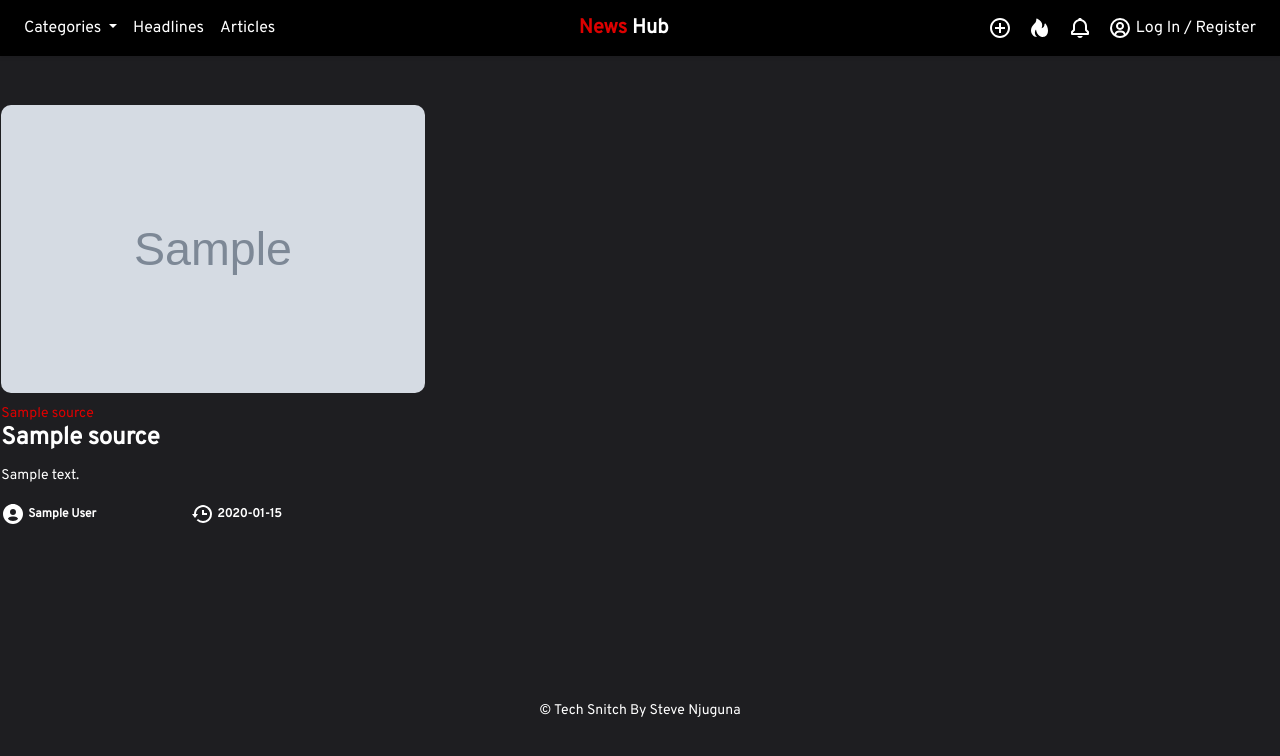
After one commit to steve-njuguna-k/Flask-News-App, a Flask app: template app/templates/business.html in a window 1280 px wide. The commit adds this page. Shown: the top 756 px of the page. Run offline with Flask 2, Linux system fonts and the light colour scheme; the template is opened without the code that fills it: most values are stand-ins (such as "Sample title", 1, 10 or a date in 2020); grey boxes marked "Sample" are stand-in pictures; some libraries are stand-ins or nearby versions.

Commit message:
Added business html page & function

```diff
--- a/app/models.py
+++ b/app/models.py
@@ -1,13 +1,11 @@
 import string
 
 class Sources:
-    def __init__(self,id:string,name,description,url,country,language):
+    def __init__(self,id:string,name,description,url):
         self.id=id,
         self.name=name,
         self.description=description
         self.url=url
-        self.language=language
-        self.country=country
 
 class Articles:
     '''Define article model'''
--- a/app/templates/base.html
+++ b/app/templates/base.html
@@ -32,8 +32,16 @@
               <div class="collapse navbar-collapse justify-content-between" id="navbarToggle">
 
                 <ul class="navbar-nav">
-                  <li class="nav-item">
-                    <a class="nav-link" href="#">Sources <span class="sr-only">(current)</span></a>
+                    <li class="nav-item dropdown">
+                        <a class="nav-link dropdown-toggle" href="#" id="navbarDropdown" role="button" data-toggle="dropdown" aria-expanded="false">
+                          Categories
+                        </a>
+                        <div class="dropdown-menu" aria-labelledby="navbarDropdown">
+                          <a class="dropdown-item" href="{{ url_for('business') }}">Business</a>
+                          <a class="dropdown-item" href="#">Another action</a>
+                          <div class="dropdown-divider"></div>
+                          <a class="dropdown-item" href="#">Something else here</a>
+                        </div>
                     </li>
                     <li class="nav-item">
                         <a class="nav-link" href="{{ url_for('headlines') }}">Headlines</a>
--- /dev/null
+++ b/app/templates/business.html
@@ -0,0 +1,32 @@
+{% extends 'base.html' %}
+
+{% block content %}
+
+<div class="container-fluid landing">
+    <div class="row">
+        {% for source, title, desc, author, img, p_date, url in sources %}
+            <div class="col-md-4 d-flex justify-content-center article-body">
+                <a href = "{{ url }}" target="_blank">
+                    <div class="article-card" style="width: 29rem; height: 250px;">
+                        <div class="card-body">
+                            <img src="{{ img }}" class="card-img-top image-fluid" alt="...">
+                            <p class="source">{{ source.name }}</p>
+                            <h2 class="card-title article-name"><b>{{ title }}</b></h2>
+                            <p> {{ desc }} </p>
+                            <div class="row">
+                                <div class="col-md-5">
+                                    <p class="author text-muted"><b><svg xmlns="http://www.w3.org/2000/svg" width="24" height="24" viewBox="0 0 24 24" style="fill: rgba(255, 255, 255, 1);transform: ;msFilter:;"><path d="M12 2C6.579 2 2 6.579 2 12s4.579 10 10 10 10-4.579 10-10S17.421 2 12 2zm0 5c1.727 0 3 1.272 3 3s-1.273 3-3 3c-1.726 0-3-1.272-3-3s1.274-3 3-3zm-5.106 9.772c.897-1.32 2.393-2.2 4.106-2.2h2c1.714 0 3.209.88 4.106 2.2C15.828 18.14 14.015 19 12 19s-3.828-.86-5.106-2.228z"></path></svg> {{ author }}</b></p>
+                                </div>
+                                <div class="col-md-7">
+                                    <p class="date text-muted"><b><svg xmlns="http://www.w3.org/2000/svg" width="24" height="24" viewBox="0 0 24 24" style="fill: rgba(255, 255, 255, 1);transform: ;msFilter:;"><path d="M12 8v5h5v-2h-3V8z"></path><path d="M21.292 8.497a8.957 8.957 0 0 0-1.928-2.862 9.004 9.004 0 0 0-4.55-2.452 9.09 9.09 0 0 0-3.626 0 8.965 8.965 0 0 0-4.552 2.453 9.048 9.048 0 0 0-1.928 2.86A8.963 8.963 0 0 0 4 12l.001.025H2L5 16l3-3.975h2.001L6 12a6.957 6.957 0 0 1 1.195-3.913 7.066 7.066 0 0 1 1.891-1.892 7.034 7.034 0 0 1 2.503-1.054 7.003 7.003 0 0 1 8.269 5.445 7.117 7.117 0 0 1 0 2.824 6.936 6.936 0 0 1-1.054 2.503c-.25.371-.537.72-.854 1.036a7.058 7.058 0 0 1-2.225 1.501 6.98 6.98 0 0 1-1.313.408 7.117 7.117 0 0 1-2.823 0 6.957 6.957 0 0 1-2.501-1.053 7.066 7.066 0 0 1-1.037-.855l-1.414 1.414A8.985 8.985 0 0 0 13 21a9.05 9.05 0 0 0 3.503-.707 9.009 9.009 0 0 0 3.959-3.26A8.968 8.968 0 0 0 22 12a8.928 8.928 0 0 0-.708-3.503z"></path></svg> {{ p_date }}</b></p>
+                                </div>
+                            </div>
+                        </div>
+                    </div>
+                </a>
+            </div>
+        {% endfor %}
+    </div>
+</div>
+
+{% endblock %}
```
Also changed, not shown: app/ex.py (added, +18 -0 lines), app/request.py (+47 -10 lines), app/views.py (+7 -1 lines). Lines whose indentation alone changed are shown as unchanged.
